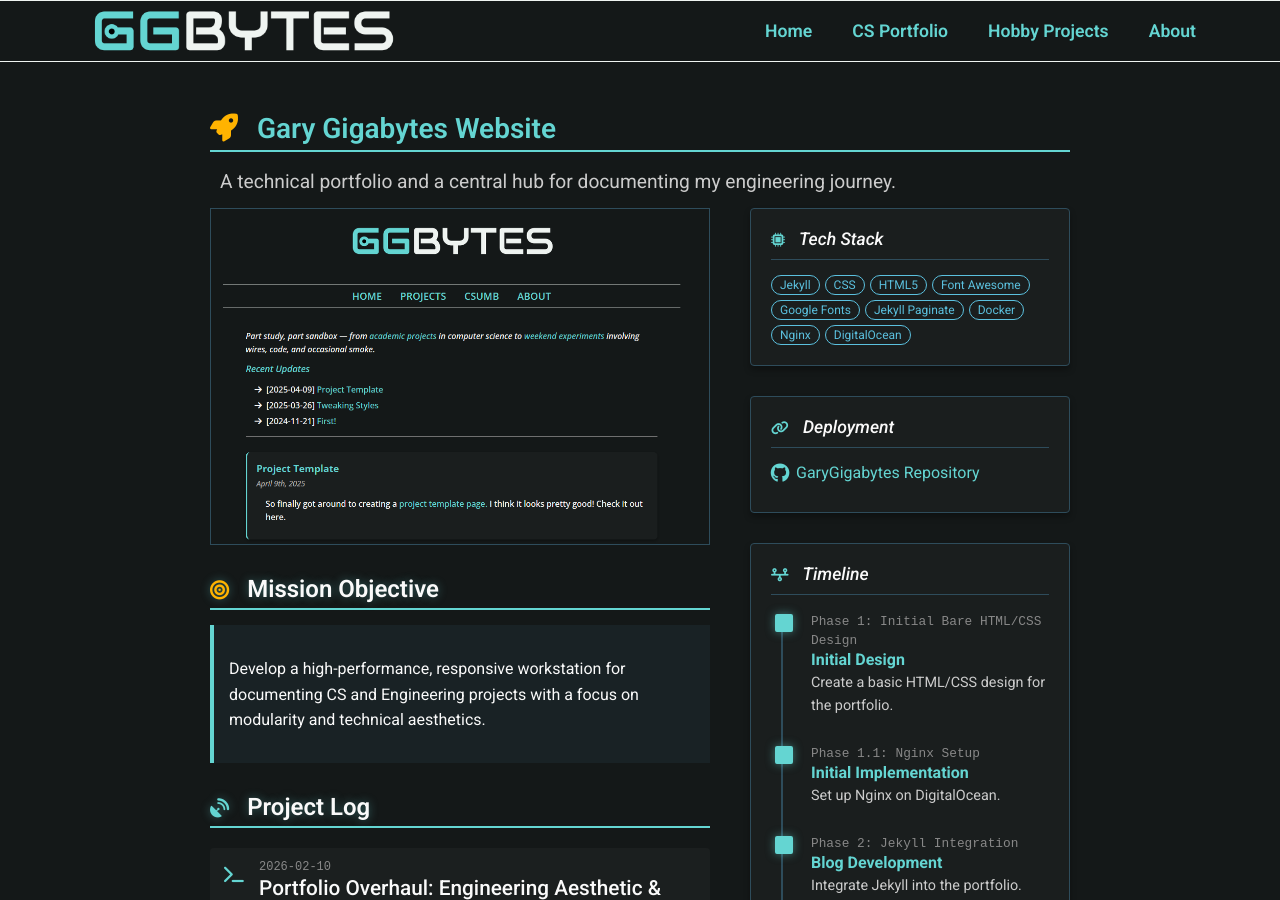
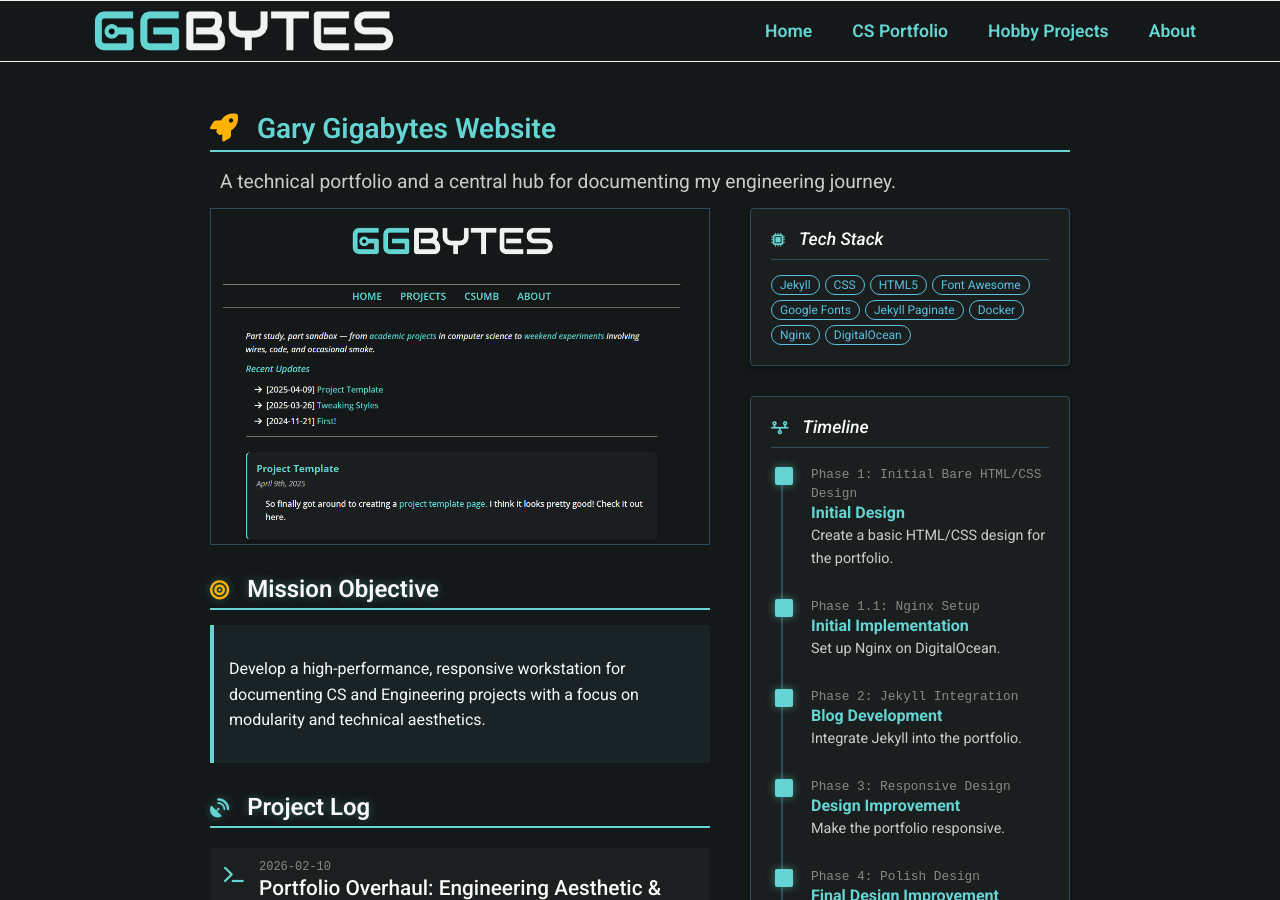
Before and after one commit to KOZ-Enterprises/ggbsite, a Jekyll site: the page built from _projects/ggbytes.md, in a window 1280 px wide and 900 px high. Built offline with Jekyll 4.4.1, drawn with Linux system fonts in a browser that asks for light colours.

```diff
--- a/_projects/ggbytes.md
+++ b/_projects/ggbytes.md
@@ -17,10 +17,7 @@
   - name: "Docker"
   - name: "Nginx"
   - name: "DigitalOcean"
-resources:
-  - name: "GaryGigabytes Repository"
-    link: "https://github.com/KOZ-Enterprises/ggbsite"
-    icon: "fa-brands fa-github"
+
 
 timeline:
 
```
